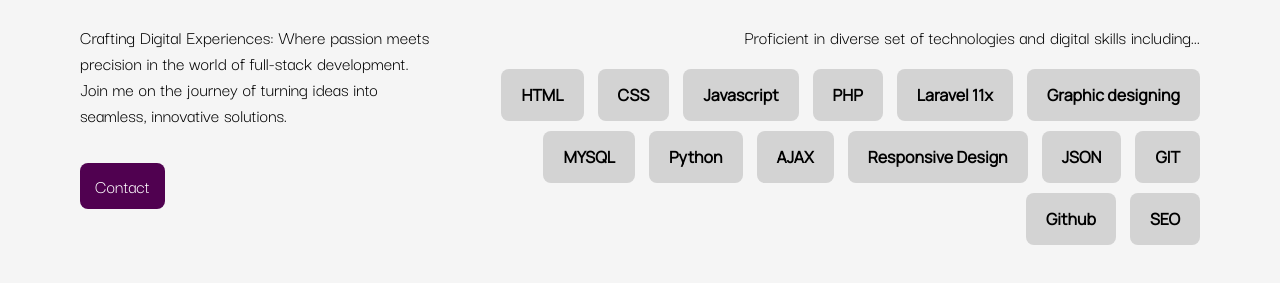
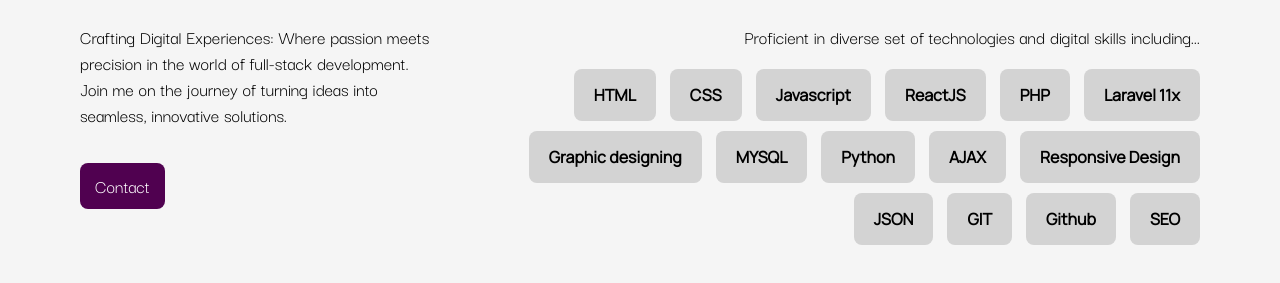
Before and after one commit to chukwunonsoprosper/chukwunonsoprosper, a website: page index.html in a window 1280 px wide. Shown: the part 725-1008 px from the top of the page. Drawn offline with Linux system fonts and the light colour scheme; no server answers.

Commit message:
Update index.html

```diff
--- a/index.html
+++ b/index.html
@@ -188,6 +188,7 @@
                             <span>HTML</span>
                             <span>CSS</span>
                             <span>Javascript</span>
+                            <span>ReactJS</span>
                             <span>PHP</span>
                             <span>Laravel 11x</span>
                             <span>Graphic designing</span>
```
